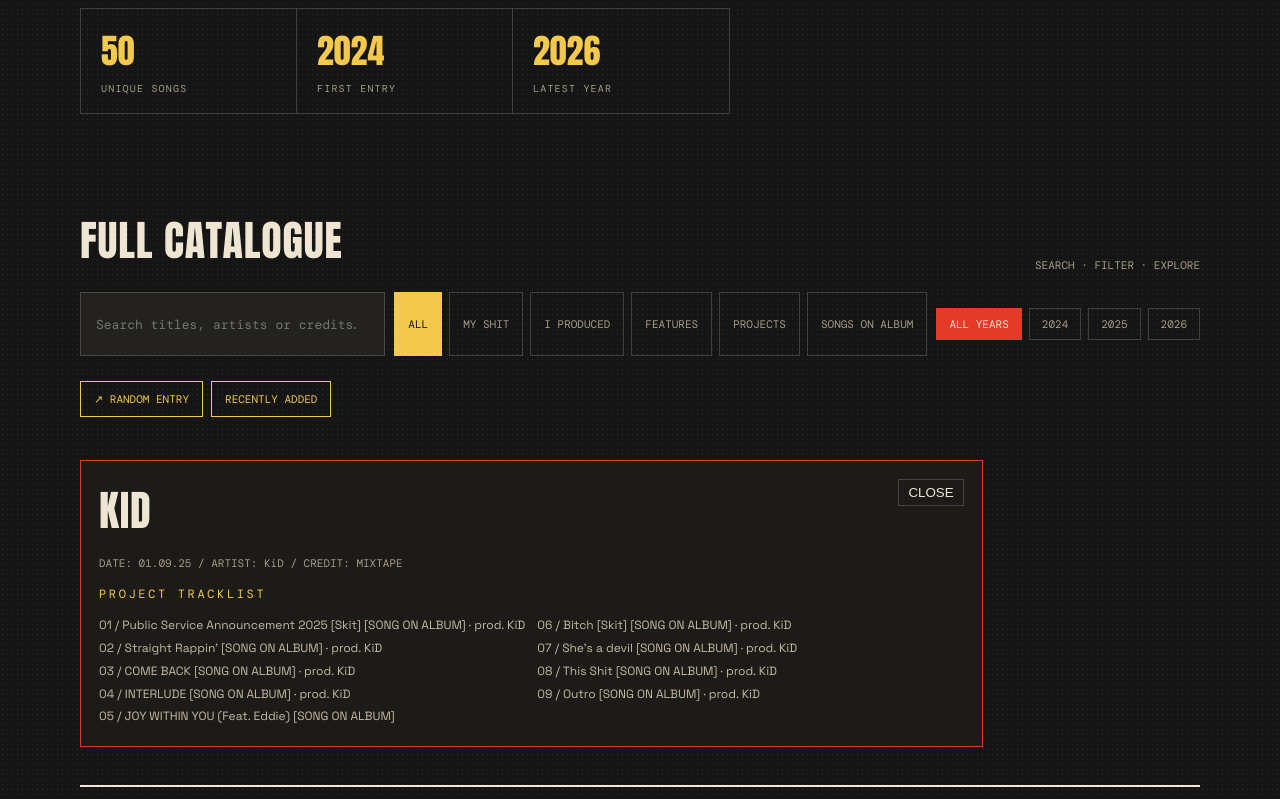
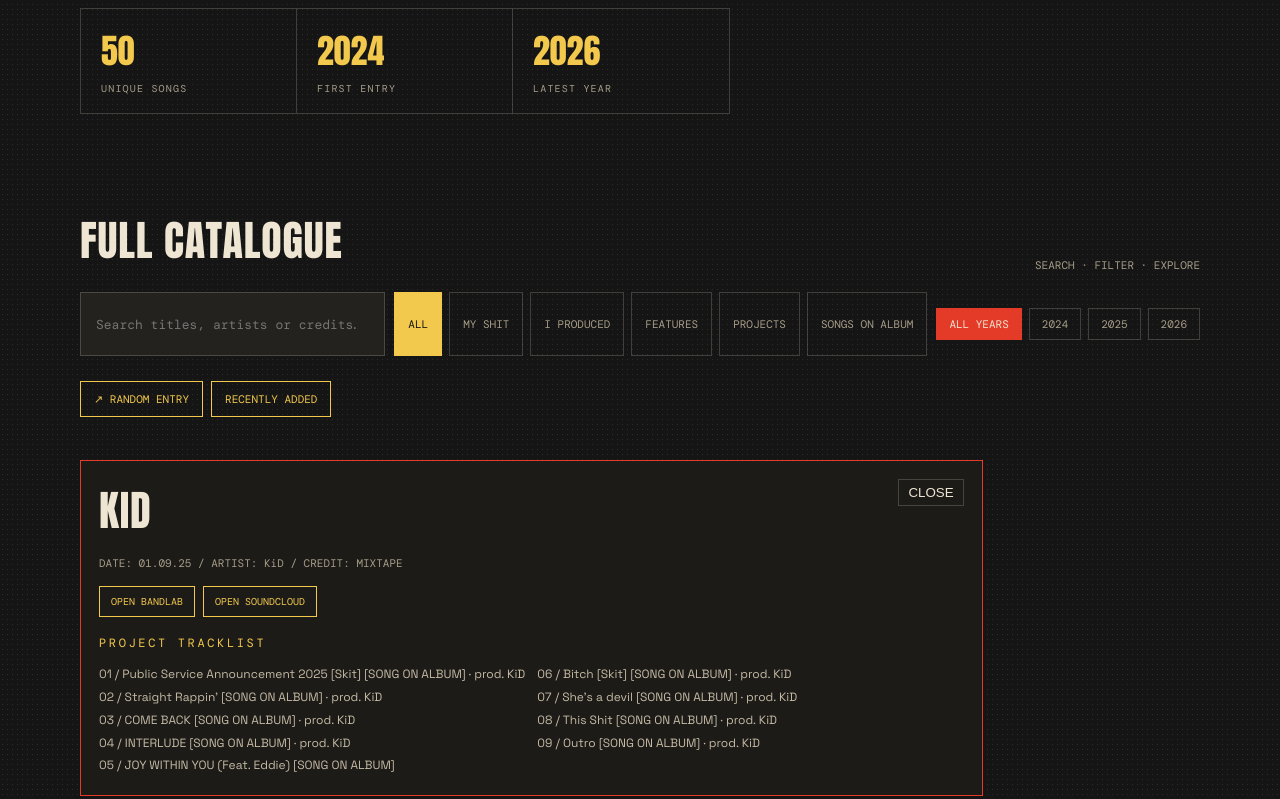
Before and after one commit to Thekidsweird/KiD-songs, a plain HTML site: page index.html in a window 1280 px wide. Both pictures are taken after a click on the button "↗ RANDOM ENTRY". Shown: the part 523-1322 px from the top of the page. Drawn offline with nearby package versions, Linux system fonts and the light colour scheme.

Commit message:
Add files via upload

```diff
--- a/index.html
+++ b/index.html
@@ -270,6 +270,13 @@ function showDetail(e){
  const meta=document.createElement('div');meta.className='detail-meta';
  meta.textContent='DATE: '+e.date+'   /   ARTIST: '+e.artist+'   /   CREDIT: '+(label[e.type]||e.type)+(e.producer?'   /   PROD: '+e.producer:'');
  panel.append(meta);
+ if(e.links&&Object.keys(e.links).length){
+  const links=document.createElement('div');links.className='release-links';
+  Object.entries(e.links).forEach(([platform,url])=>{
+   const a=document.createElement('a');a.href=url;a.target='_blank';a.rel='noopener noreferrer';a.textContent='OPEN '+platform.toUpperCase();links.append(a);
+  });
+  panel.append(links);
+ }
  if(tracks.length){
   const sub=document.createElement('p');sub.textContent='PROJECT TRACKLIST';sub.className='kicker';panel.append(sub);
   const ol=document.createElement('div');ol.className='detail-tracks';
```
